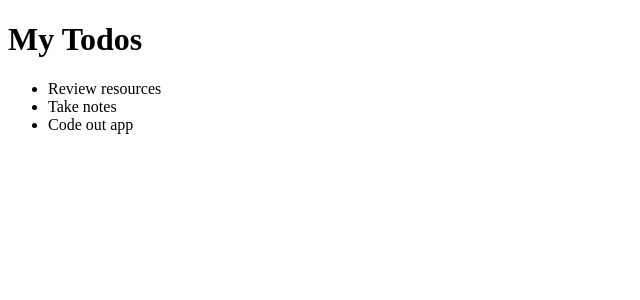
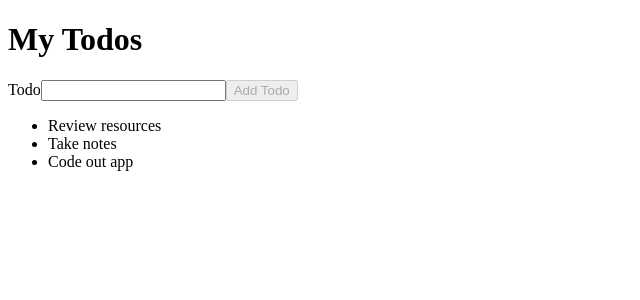
Before and after one commit to kavanahegde/todo-list, a React (Vite) app: page / in a window 1280 px wide. Shown: the top 300 px of the page, without its empty margins (0-640 px from the left). Built offline with nearby package versions, Linux system fonts and the light colour scheme.

Commit message:
Create TodoList and TodoForm components

```diff
--- a/src/App.jsx
+++ b/src/App.jsx
@@ -1,22 +1,13 @@
 import "./App.css";
+import TodoList from "./TodoList.jsx";
+import TodoForm from "./TodoForm.jsx";
 
 function App() {
-  const todoList = [
-    { id: 1, title: "Review resources" },
-    { id: 2, title: "Take notes" },
-    { id: 3, title: "Code out app" },
-  ];
-
   return (
     <div>
       <h1>My Todos</h1>
-
-      <ul>
-        {todoList.map((todo) => (
-          <li key={todo.id}>{todo.title}</li>
-        ))}
-      </ul>
-
+      <TodoForm />
+      <TodoList />
     </div>
   );
 }
--- /dev/null
+++ b/src/TodoForm.jsx
@@ -0,0 +1,13 @@
+function TodoForm() {
+    return (
+      <form>
+        <label htmlFor="todoTitle">Todo</label>
+        <input type="text" id="todoTitle" />
+        <button type="submit" disabled>
+          Add Todo
+        </button>
+      </form>
+    );
+  }
+
+  export default TodoForm;
--- /dev/null
+++ b/src/TodoList.jsx
@@ -0,0 +1,17 @@
+function TodoList() {
+    const todoList = [
+      { id: 1, title: "Review resources" },
+      { id: 2, title: "Take notes" },
+      { id: 3, title: "Code out app" },
+    ];
+
+    return (
+      <ul>
+        {todoList.map((todo) => (
+          <li key={todo.id}>{todo.title}</li>
+        ))}
+      </ul>
+    );
+  }
+
+  export default TodoList;
```
